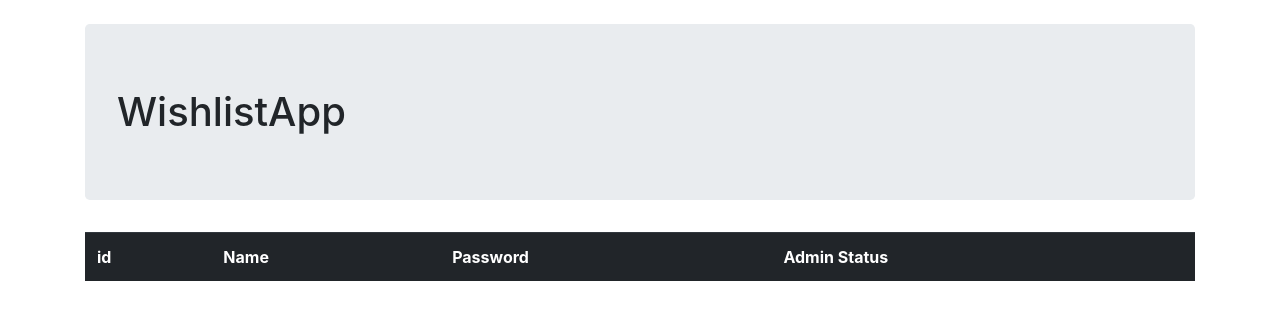
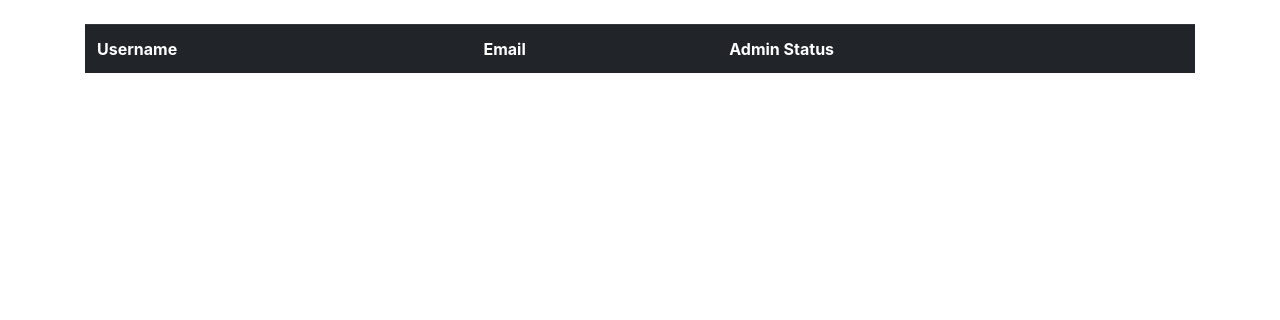
Before and after one commit to lomcaitlin/cst438_s21_proj02_groupb, a Django app: page /users/ in a window 1280 px wide. Shown: the part 56-376 px from the top of the page. Run offline with Django 3.2, Linux system fonts and the light colour scheme; lists and menus that the app fills with data are empty; some libraries are stand-ins or nearby versions.

Commit message:
Changed view users page to use Django users instead
Changed view users page to use Django users instead

```diff
--- a/wishlistApp/templates/wishlistApp/users.html
+++ b/wishlistApp/templates/wishlistApp/users.html
@@ -1,20 +1,17 @@
 {% extends 'wishlistApp/base.html' %}
 
 {% block content %}
-<h1 class="jumbotron"> WishlistApp </h1>
 <table class="table table-dark">
   <tr>
-    <th scope="col">id</th>
-    <th scope="col">Name</th>
-    <th scope="col">Password</th>
+    <th scope="col">Username</th>
+    <th scope="col">Email</th>
     <th scope="col">Admin Status</th>
   </tr>
   {% for user in users %}
     <tr>
-      <th>{{user.id}} </th>
-      <th>{{user.name}} </th>
-      <th>{{user.password}} </th>
-      <th>{{user.admin}} </th>
+      <th>{{user.username}} </th>
+      <th>{{user.email}} </th>
+      <th>{{user.is_staff}} </th>
     </tr>
   {% endfor %}
 </table>
--- a/wishlistApp/views.py
+++ b/wishlistApp/views.py
@@ -6,14 +6,16 @@ from django.contrib.auth.forms import UserCreationForm, PasswordChangeForm
 from django.contrib import messages
 from .forms import UserUpdateForm, UserDeleteForm
 from django.contrib.auth.decorators import login_required
-from django.contrib.auth import update_session_auth_hash
+from django.contrib.auth import update_session_auth_hash, get_user_model
+
 
 def index(request):
     return render(request, 'wishlistApp/index.html')
 
 def users(request):
+
 	context = {
-		'users': User.objects.all()
+		'users':  get_user_model().objects.all()
 	}
 	return render(request, 'wishlistApp/users.html', context)
 
```
